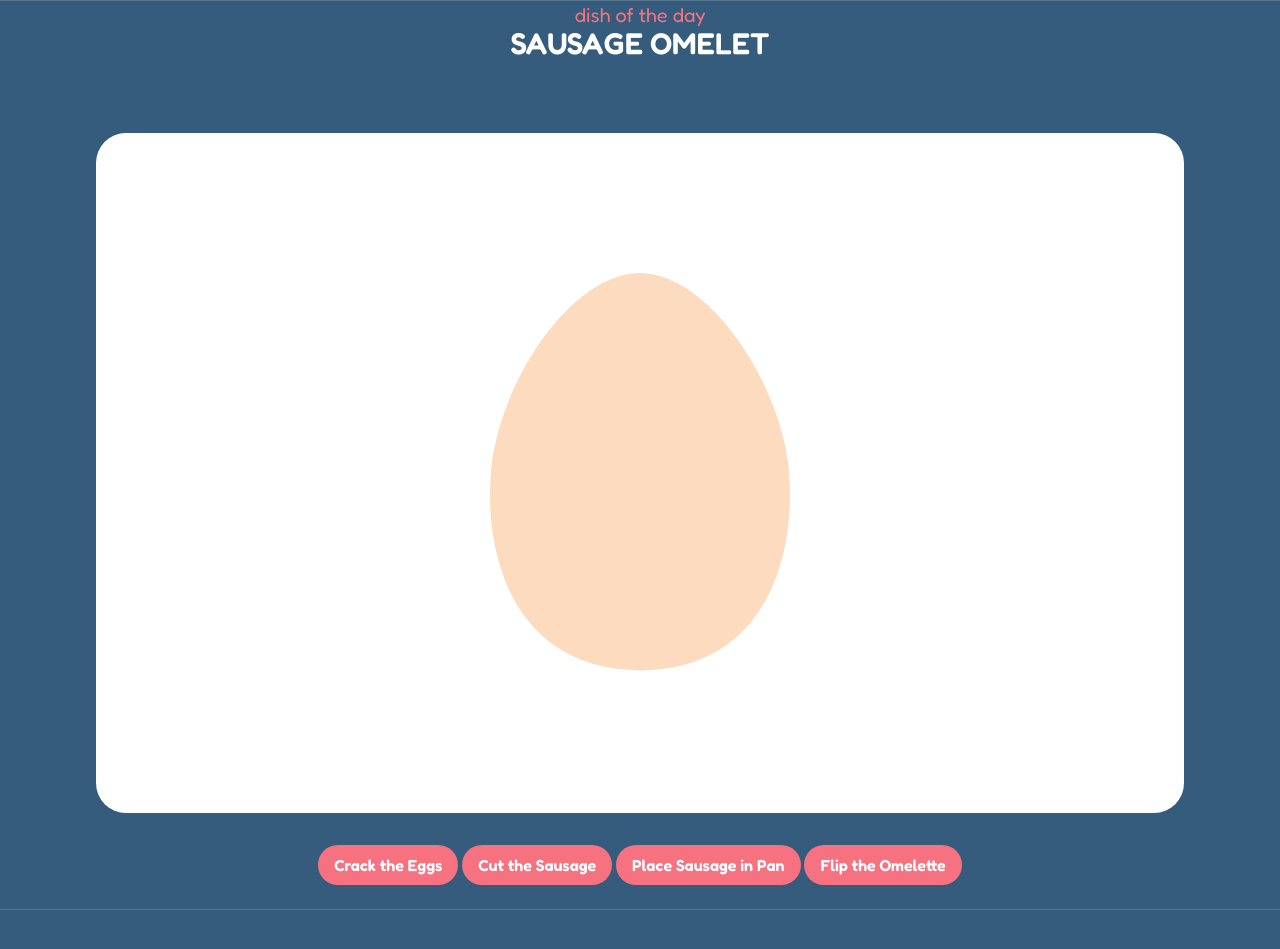
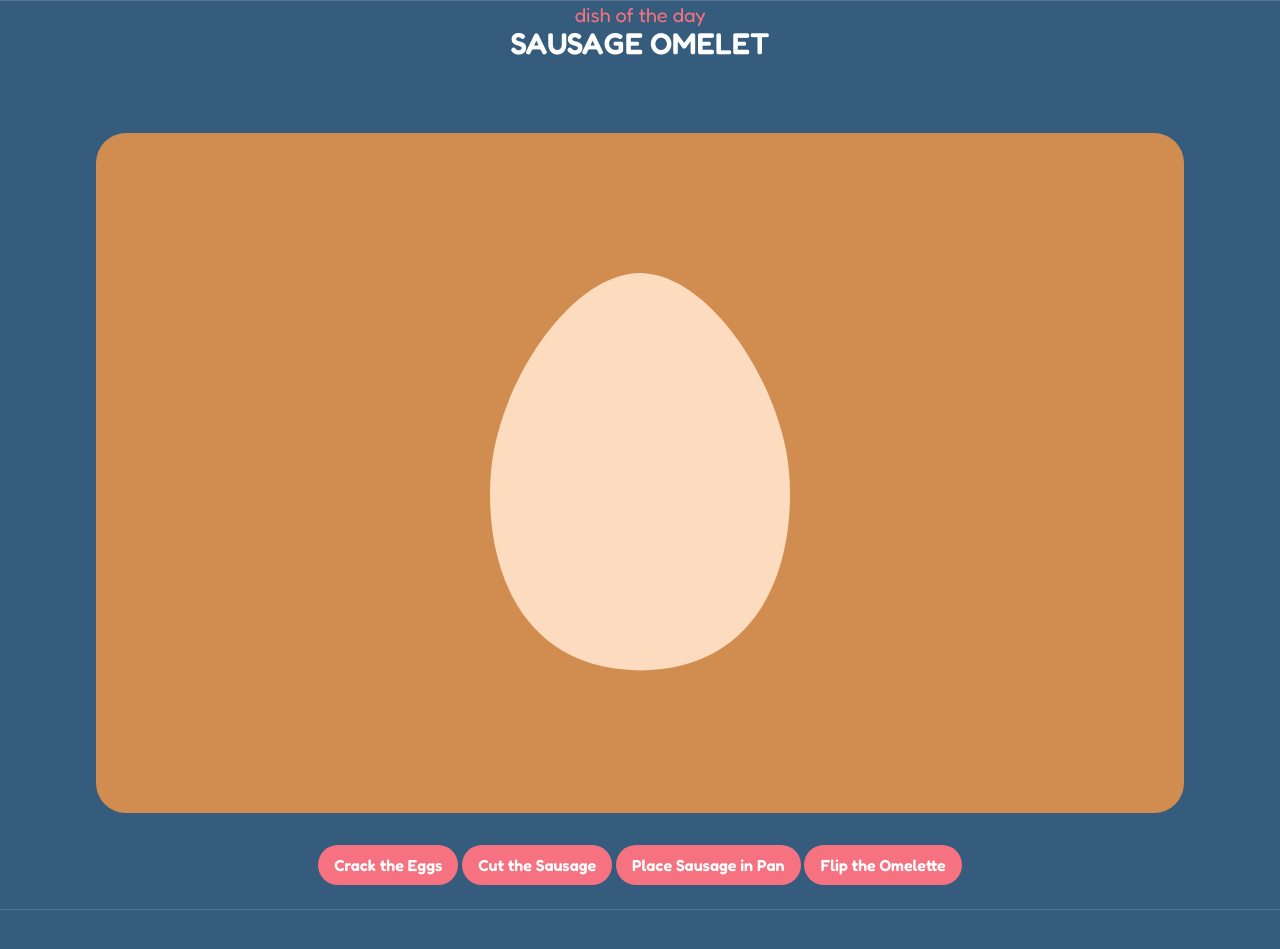
Before and after one commit to catarinaflores/CookIt, a SvelteKit app: page / in a window 1280 px wide. Shown: the part 840-1789 px from the top of the page. Built offline with nearby package versions, Linux system fonts and the light colour scheme.

Commit message:
changed colors

```diff
--- a/src/lib/crackEgg.svelte
+++ b/src/lib/crackEgg.svelte
@@ -46,7 +46,7 @@
         width: 85vw;
 		margin-right: auto;
 		margin-left: auto;
-        background-color: white;
+        background-color: #D18C4F;
         overflow: hidden;
         border-radius: 30px;
     }
--- a/src/lib/flipOmelette.svelte
+++ b/src/lib/flipOmelette.svelte
@@ -51,7 +51,7 @@
         width: 85vw;
 		margin-right: auto;
 		margin-left: auto;
-        background-color: white;
+        background-color: #FDF6E3;
         overflow: hidden;
         border-radius: 30px;
     }
--- a/src/lib/panSausage.svelte
+++ b/src/lib/panSausage.svelte
@@ -55,7 +55,7 @@
         display: flex;
         justify-content: center;
         align-items: center;
-        background-color: red;
+        background-color: #F67280;
         height: 85vh;
         width: 85vw;
 		margin-right: auto;
```
Also changed, not shown: src/routes/+page.svelte (+1 -6 lines).
